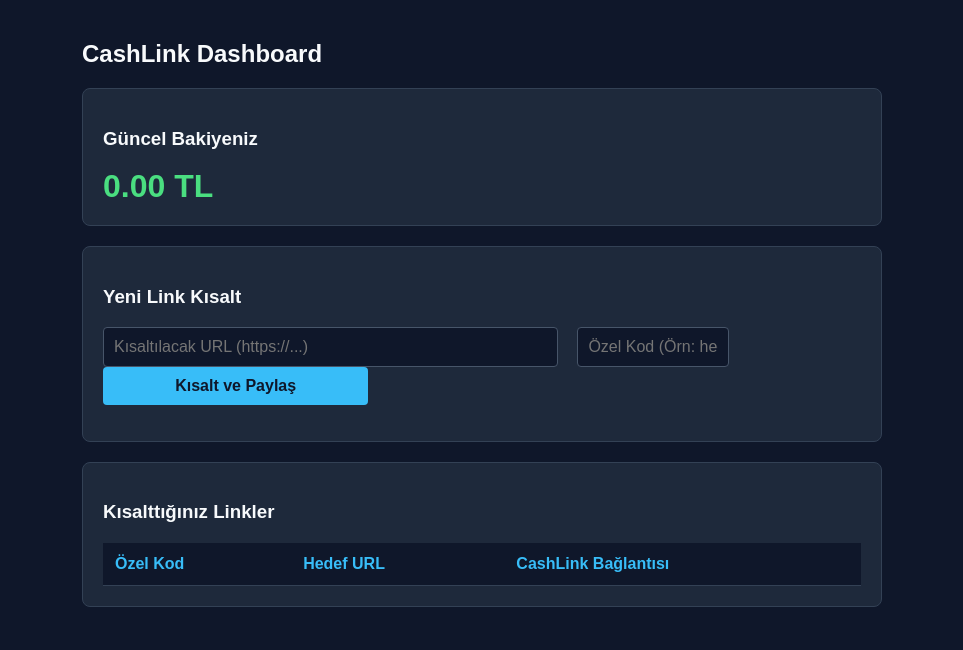
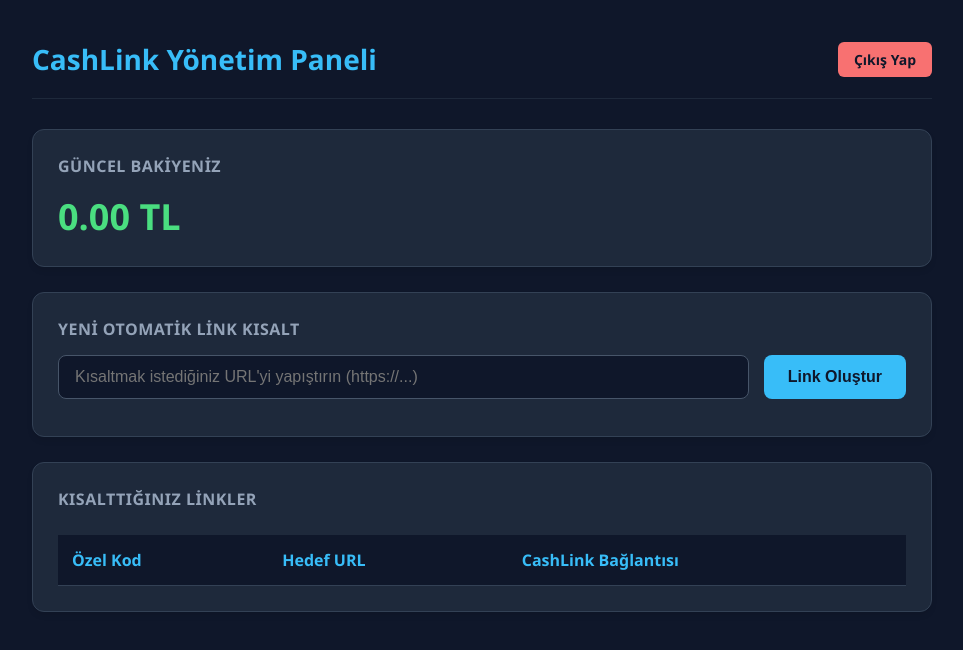
Before and after one commit to ilter2014/cashlink, a website: page public/dashboard.html in a window 1280 px wide. Shown: the whole page, without its empty margins (158-1121 px from the left). Drawn offline with Linux system fonts and the light colour scheme; no server answers.

Commit message:
Update dashboard.html

```diff
--- a/public/dashboard.html
+++ b/public/dashboard.html
@@ -2,42 +2,172 @@
 <html lang="tr">
 <head>
     <meta charset="UTF-8">
+    <meta name="viewport" content="width=device-width, initial-scale=1.0">
     <title>CashLink | Panel</title>
     <style>
-        body { background-color: #0f172a; color: #f8fafc; font-family: sans-serif; margin: 0; padding: 20px; }
-        .container { max-width: 800px; margin: 0 auto; }
-        .card { background-color: #1e293b; padding: 20px; border-radius: 8px; border: 1px solid #334155; margin-bottom: 20px; }
-        .balance { font-size: 32px; color: #4ade80; font-weight: bold; }
-        input, button { padding: 10px; font-size: 16px; border-radius: 4px; border: 1px solid #475569; }
-        input { background: #0f172a; color: white; width: 60%; box-sizing: border-box; }
-        button { background: #38bdf8; color: #0f172a; font-weight: bold; border: none; cursor: pointer; width: 35%; }
-        table { width: 100%; border-collapse: collapse; margin-top: 20px; }
-        th, td { padding: 12px; text-align: left; border-bottom: 1px solid #334155; }
-        th { background-color: #0f172a; color: #38bdf8; }
-        a { color: #38bdf8; text-decoration: none; }
+        * {
+            box-sizing: border-box;
+            margin: 0;
+            padding: 0;
+        }
+        body {
+            background-color: #0f172a;
+            color: #f8fafc;
+            font-family: 'Segoe UI', Tahoma, Geneva, Verdana, sans-serif;
+            padding: 40px 20px;
+        }
+        .container {
+            max-width: 900px;
+            margin: 0 auto;
+        }
+        .header {
+            display: flex;
+            justify-content: space-between;
+            align-items: center;
+            margin-bottom: 30px;
+            border-bottom: 1px solid #1e293b;
+            padding-bottom: 20px;
+        }
+        h2 {
+            color: #38bdf8;
+            font-size: 28px;
+        }
+        .logout-btn {
+            background-color: #f87171;
+            color: #0f172a;
+            padding: 8px 16px;
+            text-decoration: none;
+            font-weight: bold;
+            border-radius: 6px;
+            font-size: 14px;
+            transition: opacity 0.2s;
+        }
+        .logout-btn:hover {
+            opacity: 0.9;
+        }
+        .card {
+            background-color: #1e293b;
+            padding: 25px;
+            border-radius: 12px;
+            border: 1px solid #334155;
+            margin-bottom: 25px;
+            box-shadow: 0 4px 6px -1px rgba(0, 0, 0, 0.1);
+        }
+        .card h3 {
+            margin-bottom: 15px;
+            color: #94a3b8;
+            font-size: 16px;
+            text-transform: uppercase;
+            letter-spacing: 0.5px;
+        }
+        .balance {
+            font-size: 36px;
+            color: #4ade80;
+            font-weight: bold;
+        }
+        .form-group {
+            display: flex;
+            gap: 15px;
+        }
+        input[type="url"] {
+            flex: 1;
+            padding: 12px 16px;
+            font-size: 16px;
+            background-color: #0f172a;
+            border: 1px solid #475569;
+            color: #ffffff;
+            border-radius: 8px;
+            outline: none;
+            transition: border-color 0.2s;
+        }
+        input[type="url"]:focus {
+            border-color: #38bdf8;
+        }
+        button {
+            background: #38bdf8;
+            color: #0f172a;
+            font-weight: bold;
+            font-size: 16px;
+            border: none;
+            padding: 12px 24px;
+            border-radius: 8px;
+            cursor: pointer;
+            transition: background 0.2s;
+        }
+        button:hover {
+            background: #7dd3fc;
+        }
+        #form-status {
+            margin-top: 12px;
+            font-size: 14px;
+            font-weight: 500;
+        }
+        .table-container {
+            overflow-x: auto;
+        }
+        table {
+            width: 100%;
+            border-collapse: collapse;
+            margin-top: 10px;
+        }
+        th, td {
+            padding: 14px;
+            text-align: left;
+            border-bottom: 1px solid #334155;
+        }
+        th {
+            background-color: #0f172a;
+            color: #38bdf8;
+            font-weight: 600;
+        }
+        td {
+            color: #cbd5e1;
+            font-size: 15px;
+        }
+        .link-url {
+            color: #38bdf8;
+            text-decoration: none;
+            font-weight: 500;
+        }
+        .link-url:hover {
+            text-decoration: underline;
+        }
+        .target-text {
+            max-width: 300px;
+            white-space: nowrap;
+            overflow: hidden;
+            text-overflow: ellipsis;
+            display: inline-block;
+        }
     </style>
 </head>
 <body>
     <div class="container">
-        <h2>CashLink Dashboard</h2>
+        <div class="header">
+            <h2>CashLink Yönetim Paneli</h2>
+            <a href="/login" class="logout-btn" onclick="document.cookie = 'sb_user_id=; Max-Age=0; path=/;';">Çıkış Yap</a>
+        </div>
 
+        <!-- Bakiye Kartı -->
         <div class="card">
             <h3>Güncel Bakiyeniz</h3>
             <div class="balance" id="user-balance">0.00 TL</div>
         </div>
 
+        <!-- Link Kısaltma Kartı -->
         <div class="card">
-            <h3>Yeni Link Kısalt</h3>
-            <form id="link-form">
-                <input type="url" id="target-url" placeholder="Kısaltılacak URL (https://...)" required>
-                <input type="text" id="custom-code" placeholder="Özel Kod (Örn: hediye)" required style="width: 20%; margin-left: 2%;">
-                <button type="submit">Kısalt ve Paylaş</button>
+            <h3>Yeni Otomatik Link Kısalt</h3>
+            <form id="link-form" class="form-group">
+                <input type="url" id="target-url" placeholder="Kısaltmak istediğiniz URL'yi yapıştırın (https://...)" required>
+                <button type="submit">Link Oluştur</button>
             </form>
-            <p id="form-status" style="margin-top: 10px; font-weight: bold;"></p>
+            <p id="form-status"></p>
         </div>
 
+        <!-- Link Listesi Kartı -->
         <div class="card">
             <h3>Kısalttığınız Linkler</h3>
+            <div class="table-container">
                 <table>
                     <thead>
                         <tr>
@@ -47,56 +177,70 @@
                         </tr>
                     </thead>
                     <tbody id="links-table">
-                    <!-- Dinamik olarak dolacak -->
+                        <!-- Veriler API'den dinamik olarak yüklenecek -->
                     </tbody>
                 </table>
             </div>
         </div>
+    </div>
 
     <script>
-        // Sayfa yüklendiğinde verileri çek
+        // Sayfa yüklendiğinde kullanıcı verilerini ve linkleri getirir
         async function loadDashboard() {
             const res = await fetch('/api/link?action=get_data');
+
+            // Eğer oturum açılmadıysa login sayfasına postala
             if (res.status === 401) {
                 window.location.href = '/login';
                 return;
             }
+
             const data = await res.json();
 
-            document.getElementById('user-balance').innerText = `${data.balance} TL`;
+            // Bakiyeyi güncelle
+            document.getElementById('user-balance').innerText = `${Number(data.balance).toLocaleString('tr-TR', { minimumFractionDigits: 2 })} TL`;
 
+            // Tabloyu doldur
             const tbody = document.getElementById('links-table');
             tbody.innerHTML = '';
+
+            if (data.links.length === 0) {
+                tbody.innerHTML = `<tr><td colspan="3" style="text-align: center; color: #64748b;">Henüz kısaltılmış bir linkiniz bulunmuyor.</td></tr>`;
+                return;
+            }
 
             data.links.forEach(link => {
                 const fullUrl = `${window.location.origin}/${link.code}`;
                 tbody.innerHTML += `
                     <tr>
-                        <td><strong>${link.code}</strong></td>
-                        <td><small>${link.target_url}</small></td>
-                        <td><a href="${fullUrl}" target="_blank">${fullUrl}</a></td>
+                        <td><code style="background: #0f172a; padding: 4px 8px; border-radius: 4px; color: #e2e8f0;">${link.code}</code></td>
+                        <td><span class="target-text" title="${link.target_url}">${link.target_url}</span></td>
+                        <td><a href="${fullUrl}" target="_blank" class="link-url">${fullUrl}</a></td>
                     </tr>
                 `;
             });
         }
 
-        // Link Kısaltma Formu
+        // Form gönderme olayı (Yeni otomatik link kısaltma)
         document.getElementById('link-form').addEventListener('submit', async (e) => {
             e.preventDefault();
             const target_url = document.getElementById('target-url').value;
-            const code = document.getElementById('custom-code').value;
             const status = document.getElementById('form-status');
+
+            status.innerText = "⏳ 6 haneli benzersiz kod üretiliyor...";
+            status.style.color = "#38bdf8";
 
             const res = await fetch('/api/link?action=create', {
                 method: 'POST',
                 headers: { 'Content-Type': 'application/json' },
-                body: JSON.stringify({ target_url, code })
+                body: JSON.stringify({ target_url })
             });
 
             if (res.ok) {
-                status.innerText = "🚀 Link başarıyla oluşturuldu!";
+                status.innerText = "🚀 6 Haneli sistem kodunuz başarıyla oluşturuldu ve listeye eklendi!";
                 status.style.color = "#4ade80";
-                loadDashboard();
+                document.getElementById('target-url').value = ''; // Input alanını temizle
+                loadDashboard(); // Tabloyu yenile
             } else {
                 const txt = await res.text();
                 status.innerText = `❌ Hata: ${txt}`;
@@ -104,6 +248,7 @@
             }
         });
 
+        // Sayfa açıldığında ilk yüklemeyi tetikle
         loadDashboard();
     </script>
 </body>
```
Lines whose indentation alone changed are shown as unchanged.
